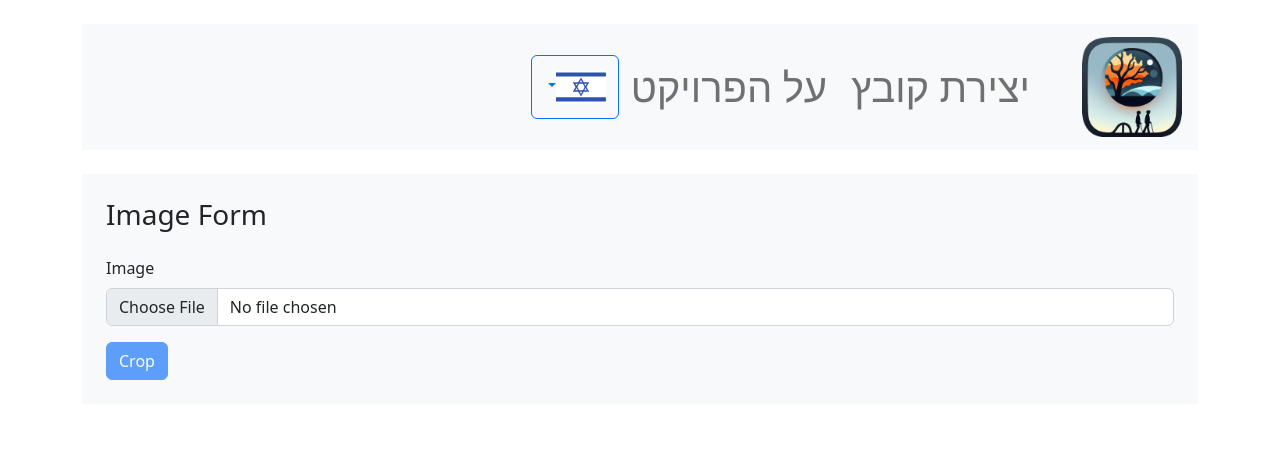
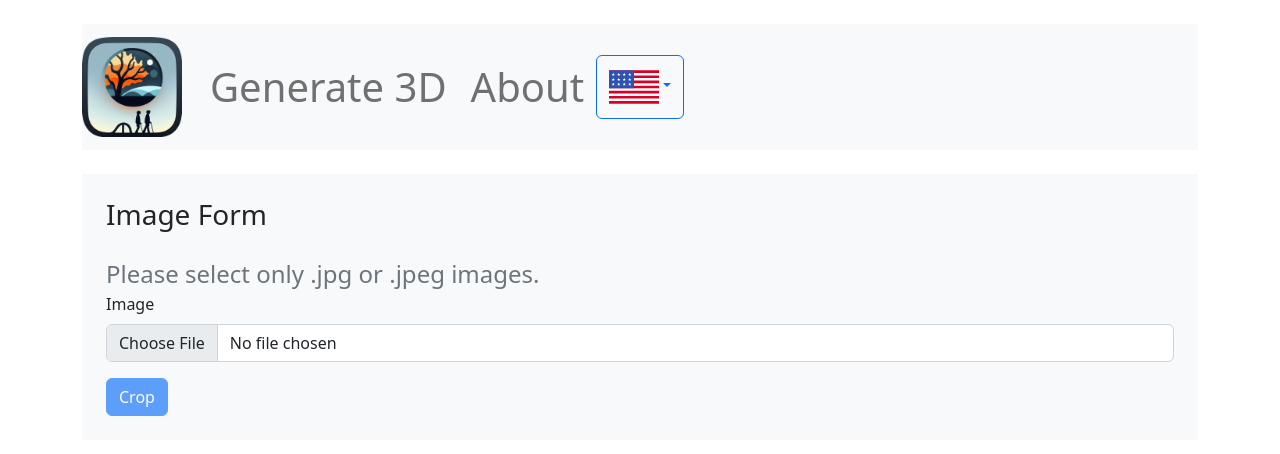
Before and after one commit to Ido-Cohen/TheUnseenView, a React (Create React App) app: page /generate in a window 1280 px wide. Shown: the top 454 px of the page. Built offline with nearby package versions, Linux system fonts and the light colour scheme.

Commit message:
Fixed Generate.js

```diff
--- a/src/Components/App/components/Generate.js
+++ b/src/Components/App/components/Generate.js
@@ -6,21 +6,13 @@ import {toast} from 'react-toastify';
 import VerticalAlignmentComponent from "./VerticalAlignmentComponent";
 
 function Generate({onCrop}) {
-    // const [height, setHeight] = useState("");
-    // const [width, setWidth] = useState("");
     const [imagePreview, setImagePreview] = useState("");
     const [alignment, setAlignment] = useState("");
     const [imageCrop, setImageCrop] = useState(null);
-    // const [depth, setDepth] = useState("");
     const [loading, setLoading] = useState(false);
-    // const [maxObjects, setMaxObjects] = useState("");
     const [image, setImage] = useState(null);
     const [isFormValid, setIsFormValid] = useState(false);
-    const [percentage, setPercentage] = useState(0);
 
-    const handlePercentageChange = (event) => {
-        setPercentage(event.target.value);
-    };
 
     const handleAlignment = (data) => {
         setAlignment(data);
@@ -54,21 +46,9 @@ function Generate({onCrop}) {
         </div>
     );
     const handleInputChange = (event) => {
-        const {name, value} = event.target;
+        const {name} = event.target;
 
         switch (name) {
-            // case "height":
-            //     setHeight(value);
-            //     break;
-            // case "width":
-            //     setWidth(value);
-            //     break;
-            // case "depth":
-            //     setDepth(value);
-            //     break;
-            // case "maxObjects":
-            //     setMaxObjects(value);
-            //     break;
             case "image":
                 setImage(event.target.files[0]);
                 break;
@@ -76,12 +56,6 @@ function Generate({onCrop}) {
                 break;
         }
     };
-    // const handleImageChange = (event) => {
-    //     console.log(event)
-    //     if (event.target.files && event.target.files[0]) {
-    //         const image = event.target.files[0];
-    //         setImagePreview(URL.createObjectURL(image));
-    //     }
     function checkPicDimension(width, height) {
         const ratio = width / height;
         console.log(ratio)
@@ -164,20 +138,10 @@ function Generate({onCrop}) {
         return input !== "";
     };
 
-    // const isFormInputsValid = () => {
-    //     return (
-    //         isInputValid(height) &&
-    //         isInputValid(width) &&
-    //         isInputValid(depth) &&
-    //         isInputValid(maxObjects)
-    //     );
-    // };
-
     const handleFormValidation = () => {
         console.log(imageCrop)
         setIsFormValid(isInputValid(image));
     };
-    console.log(" aligment " + alignment);
 
     return (
         <>
@@ -185,84 +149,22 @@ function Generate({onCrop}) {
 
             <Form onSubmit={handleSubmit} className="p-4 rounded-lg bg-light">
                 <h3 className="mb-4">Image Form</h3>
-                {/*<Form.Group controlId="height">*/}
-                {/*    <Form.Label>Height</Form.Label>*/}
-                {/*    <Form.Control*/}
-                {/*        type="text"*/}
-                {/*        name="height"*/}
-                {/*        placeholder="Enter height"*/}
-                {/*        value={height}*/}
-                {/*        onChange={(e) => {*/}
-                {/*            handleInputChange(e);*/}
-                {/*            handleFormValidation();*/}
-                {/*        }}*/}
-                {/*    />*/}
-                {/*</Form.Group>*/}
-                {/*<Form.Group controlId="width">*/}
-                {/*    <Form.Label>Width</Form.Label>*/}
-                {/*    <Form.Control*/}
-                {/*        type="text"*/}
-                {/*        name="width"*/}
-                {/*        placeholder="Enter width"*/}
-                {/*        value={width}*/}
-                {/*        onChange={(e) => {*/}
-                {/*            handleInputChange(e);*/}
-                {/*            handleFormValidation();*/}
-                {/*        }}*/}
-                {/*    />*/}
-                {/*</Form.Group>*/}
-                {/*<Form.Group controlId="depth">*/}
-                {/*    <Form.Label>Depth</Form.Label>*/}
-                {/*    <Form.Control*/}
-                {/*        type="text"*/}
-                {/*        name="depth"*/}
-                {/*        placeholder="Enter depth"*/}
-                {/*        value={depth}*/}
-                {/*        onChange={(e) => {*/}
-                {/*            handleInputChange(e);*/}
-                {/*            handleFormValidation();*/}
-                {/*        }}*/}
-                {/*    />*/}
-                {/*</Form.Group>*/}
-                {/*<Form.Group controlId="maxObjects">*/}
-                {/*    <Form.Label>Max Objects</Form.Label>*/}
-                {/*    <Form.Control*/}
-                {/*        type="text"*/}
-                {/*        name="maxObjects"*/}
-                {/*        placeholder="Enter max objects"*/}
-                {/*        value={maxObjects}*/}
-                {/*        onChange={(e) => {*/}
-                {/*            handleInputChange(e);*/}
-                {/*            handleFormValidation();*/}
-                {/*        }}*/}
-                {/*    />*/}
-                {/*</Form.Group>*/}
-                {/*<Form.Group controlId="formPercentageSlider">*/}
-                {/*    <Form.Label>Background brightness level</Form.Label>*/}
-                {/*    <div className="d-flex align-items-center">*/}
-                {/*        <div className="mr-2">{percentage}%</div>*/}
-                {/*        <input*/}
-                {/*            type="range"*/}
-                {/*            min="0"*/}
-                {/*            max="100"*/}
-                {/*            step="1"*/}
-                {/*            value={percentage}*/}
-                {/*            onChange={handlePercentageChange}*/}
-                {/*            className="form-control-range flex-grow-1"*/}
-                {/*        />*/}
-                {/*    </div>*/}
-                {/*</Form.Group>*/}
+                <Form.Group controlId="description">
+                    <Form.Text style={{ fontSize: '24px'}}>Please select only .jpg or .jpeg images.</Form.Text>
+                </Form.Group>
                 <Form.Group controlId="image">
                     <Form.Label>Image</Form.Label>
                     <Form.Control
                         type="file"
                         name="image"
+                        accept=".jpg, .jpeg"
                         onChange={(e) => {
                             handleInputChange(e);
                             handleImageChange(e);
                             handleFormValidation();
                         }}
                     />
+
                     <Button
                         className={"mt-3"}
                         variant="primary"
--- a/src/Components/Layout/MyNavbar.js
+++ b/src/Components/Layout/MyNavbar.js
@@ -5,7 +5,7 @@ import {Dropdown, DropdownButton} from "react-bootstrap";
 import {IL, US} from 'country-flag-icons/react/3x2'
 
 const Navbar = () => {
-    const [language, setLanguage] = useState("Hebrew");
+    const [language, setLanguage] = useState("English");
     const navigate = useNavigate();
     const handleLanguageChange = (lang) => {
         if (language !== lang) {
```
